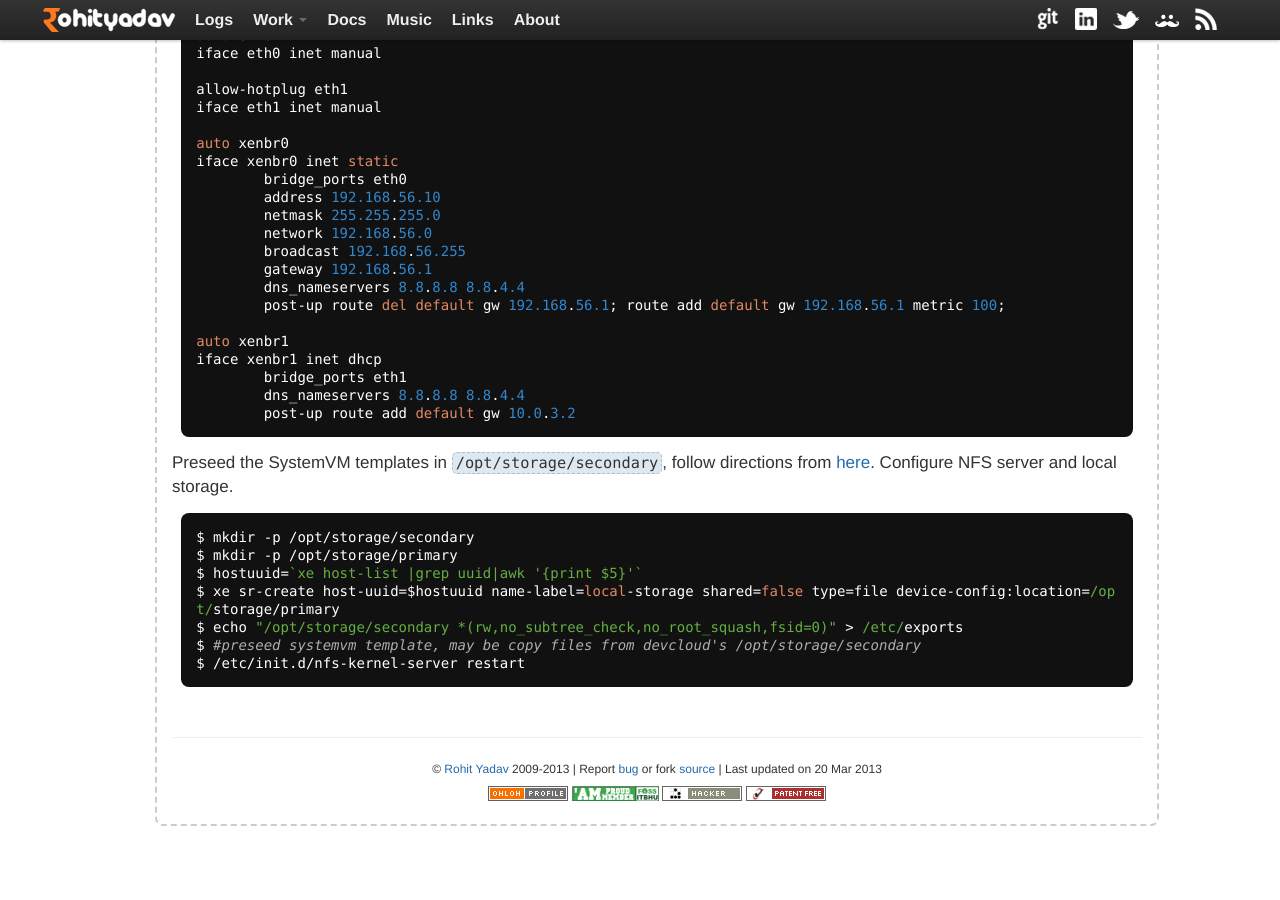
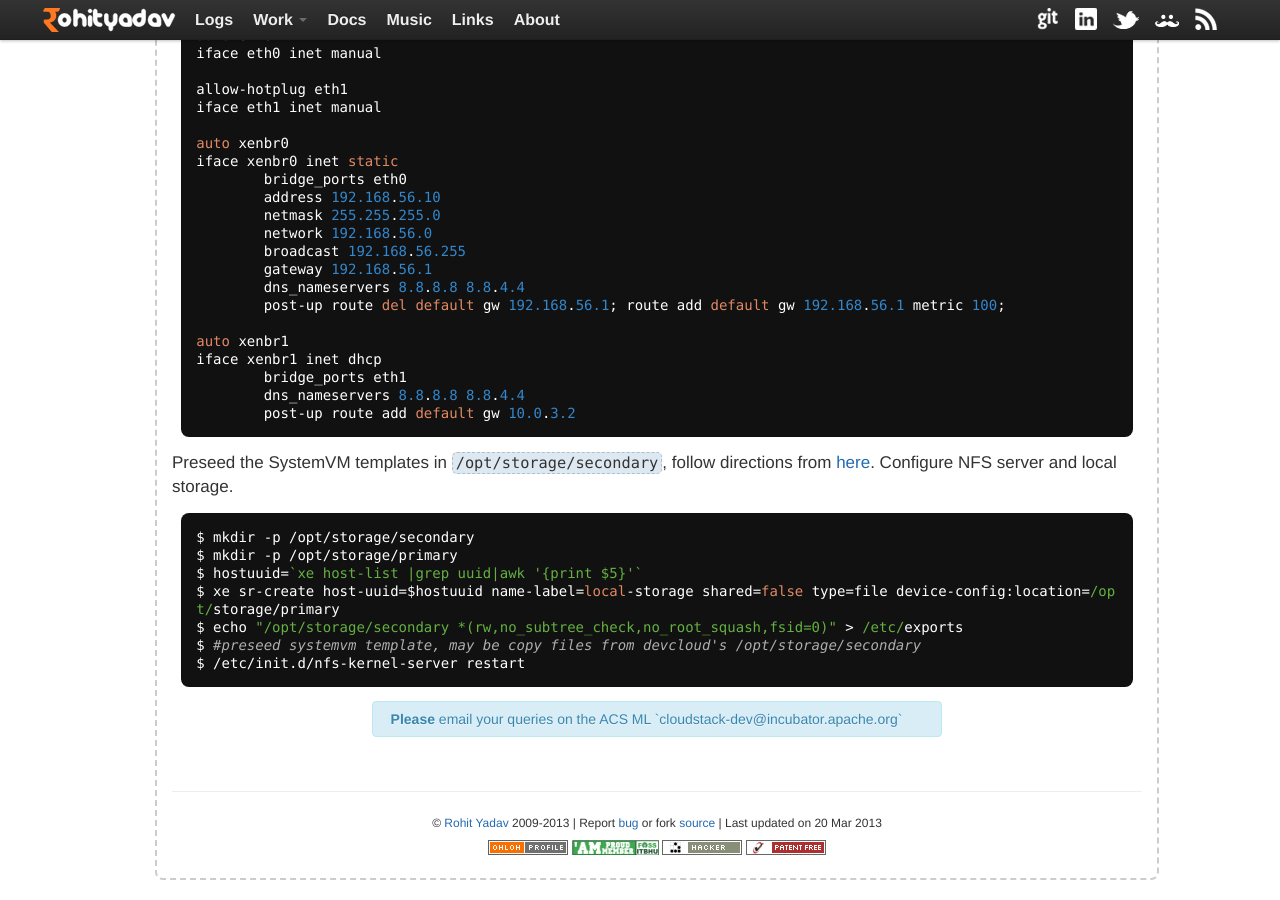
Before and after one commit to rohityadavcloud/rohityadavcloud.github.io, a Jekyll site: the page built from _posts/2012-11-27-devcloud.markdown, in a window 1280 px wide and 900 px high, scrolled down 3283 px. Built offline with Jekyll 4.4.1, drawn with Linux system fonts in a browser that asks for light colours; Markdown is read by kramdown in place of the engine named in the settings; comment, search, counter and statistics services are not loaded; before the commit the page ends 4129 px from its top, so only the background shows below that.

Commit message:
add notice
Signed-off-by: Rohit Yadav <bhaisaab@apache.org>

```diff
--- a/_posts/2012-11-27-devcloud.markdown
+++ b/_posts/2012-11-27-devcloud.markdown
@@ -233,3 +233,13 @@ $ echo "/opt/storage/secondary *(rw,no_subtree_check,no_root_squash,fsid=0)" > /
 $ #preseed systemvm template, may be copy files from devcloud's /opt/storage/secondary
 $ /etc/init.d/nfs-kernel-server restart
 </pre>
+
+<div class="row">
+<div class="offset2 span6">
+  <div class="alert alert-info">
+    <center>
+    <strong>Please</strong> email your queries on the ACS ML `cloudstack-dev@incubator.apache.org`
+    </center>
+  </div>
+</div>
+</div>
```
